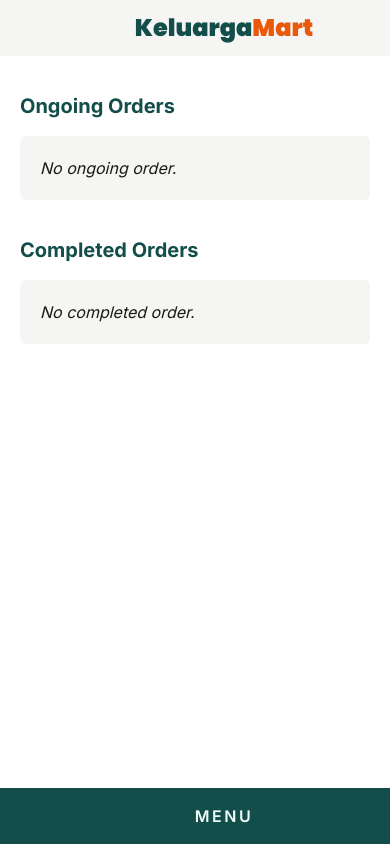
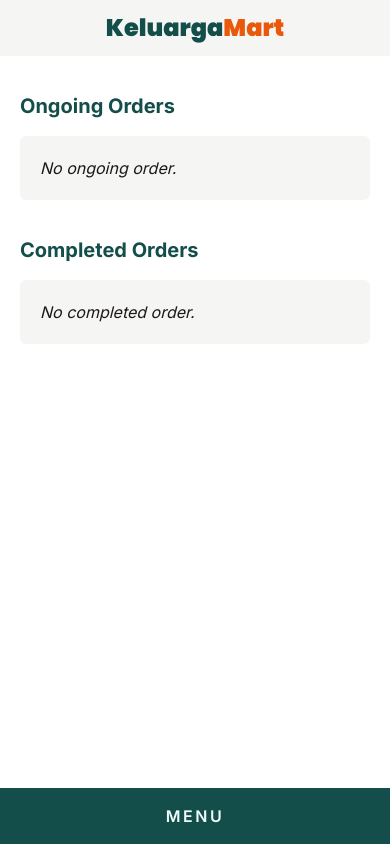
Before and after one commit to GunardiCahyadi/keluarga-mart, a website with bundled scripts: page public/index.html in a window 390 px wide. Built offline with nearby package versions, Linux system fonts and the light colour scheme.

Commit message:
responsive topbar and bottombar width

```diff
--- a/public/index.html
+++ b/public/index.html
@@ -18,7 +18,7 @@
 	</head>
 	<body class="body">
 		<div class="container">
-			<header class="topbar">
+			<header class="topbar max-[28rem]:w-full">
 				<a href="index.html" class="logo-container">
 					<span class="text-teal-900">Keluarga</span>
 					<span class="text-orange-600">Mart</span>
--- a/src/tailwind.css
+++ b/src/tailwind.css
@@ -15,7 +15,7 @@
 }
 
 .topbar {
-	@apply fixed top-0 z-10 h-14 w-[28rem] flex items-center justify-center bg-stone-100;
+	@apply fixed top-0 z-10 h-14 w-full flex items-center justify-center bg-stone-100 xs:w-[28rem];
 }
 
 .logo-container {
@@ -51,7 +51,7 @@
 }
 
 .bottombar {
-	@apply fixed bottom-0 w-[28rem];
+	@apply fixed bottom-0 w-full xs:w-[28rem];
 }
 
 .bottombar-info {
--- a/tailwind.config.js
+++ b/tailwind.config.js
@@ -4,6 +4,11 @@
 export default {
 	content: ["./public/**/*.{html,js}"],
 	theme: {
+		extend: {
+			screens: {
+				xs: "448px",
+			},
+		},
 		fontFamily: {
 			display: ["Poppins"],
 			sans: ["Inter", ...fontFamily.sans],
```
Also changed, not shown: public/styles.css.
